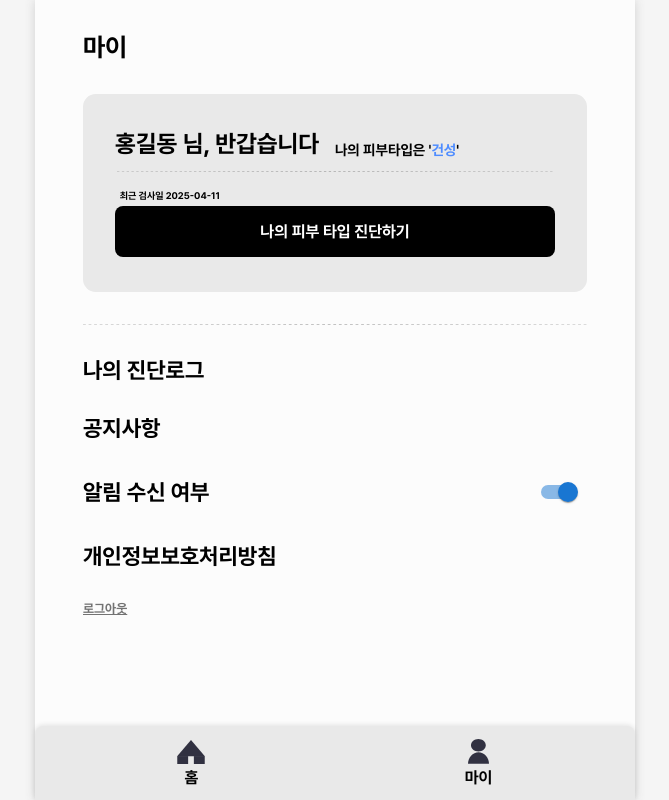
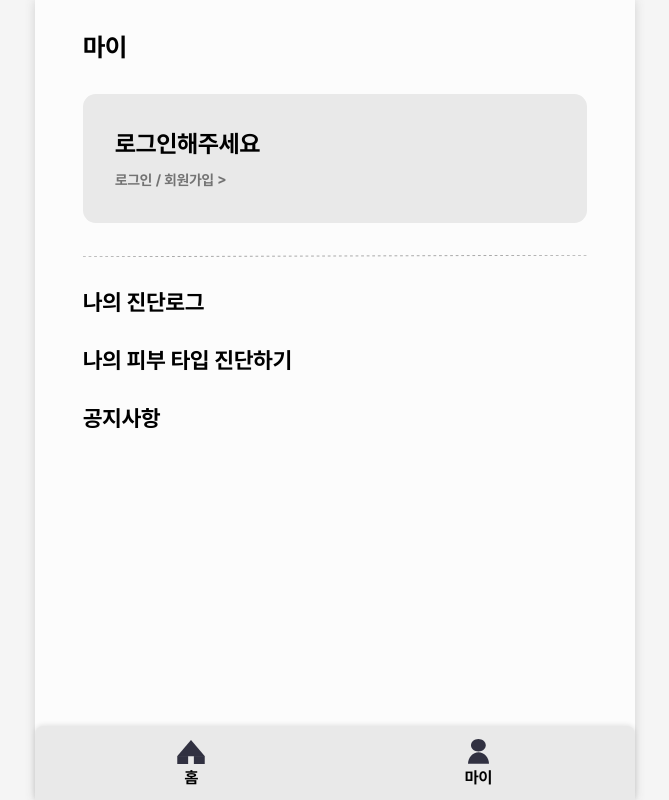
Before and after one commit to AcneLog/AcneLog_web, a React (Vite) app: page /my in a window 1280 px wide. Shown: the whole page, without its empty margins (305-974 px from the left). Built offline with nearby package versions, Linux system fonts and the light colour scheme.

Commit message:
[#6] feat: My 사이드바 메뉴 라우팅 처리

```diff
--- a/src/pages/My/My.tsx
+++ b/src/pages/My/My.tsx
@@ -4,7 +4,7 @@ import useCustomNavigate from '../../hooks/useNavigate';
 import Switch from '@mui/material/Switch';
 
 function My() {
-  const isLoggedIn = true; // [TODO] 사용자 로그인 여부
+  const isLoggedIn = false; // [TODO] 사용자 로그인 여부
   const goToPage = useCustomNavigate();
 
   // [TODO] api: 사용자 피부타입
@@ -33,7 +33,7 @@ function My() {
               <div>
                 {/* [TODO] api: 피부타입 검사일 */}
                 <S.blackBoxText>최근 검사일 2025-04-11</S.blackBoxText>
-                <S.blackBox>나의 피부 타입 진단하기</S.blackBox>
+                <S.blackBox onClick={() => goToPage('/skin')}>나의 피부 타입 진단하기</S.blackBox>
               </div>
             </>
           )}
@@ -43,19 +43,29 @@ function My() {
       <S.SidebarContainer_2>
         {!isLoggedIn ? (
           <>
-            <p>나의 진단로그</p>
-            <p>나의 피부 타입 진단하기</p>
-            <p>공지사항</p>
+            <p style={{ cursor: 'pointer' }} onClick={() => goToPage('/mylog')}>
+              나의 진단로그
+            </p>
+            <p style={{ cursor: 'pointer' }} onClick={() => goToPage('/skin')}>
+              나의 피부 타입 진단하기
+            </p>
+            <p style={{ cursor: 'pointer' }} onClick={() => goToPage('/notice')}>
+              공지사항
+            </p>
           </>
         ) : (
           <>
-            <p>나의 진단로그</p>
-            <p>공지사항</p>
+            <p style={{ cursor: 'pointer' }} onClick={() => goToPage('/mylog')}>
+              나의 진단로그
+            </p>
+            <p style={{ cursor: 'pointer' }} onClick={() => goToPage('/notice')}>
+              공지사항
+            </p>
             <S.switchBar>
               <p>알림 수신 여부</p>
-              <Switch defaultChecked />
+              <Switch />
             </S.switchBar>
-            <p>개인정보보호처리방침</p>
+            <p style={{ cursor: 'pointer' }}>개인정보보호처리방침</p>
           </>
         )}
       </S.SidebarContainer_2>
--- /dev/null
+++ b/src/pages/Notice.tsx
@@ -0,0 +1,5 @@
+function Notice() {
+  return <h1>공지사항 페이지입니다</h1>;
+}
+
+export default Notice;
--- /dev/null
+++ b/src/pages/SkinDiagnosis.tsx
@@ -0,0 +1,5 @@
+function SkinDiagnosis() {
+  return <h1>피부타입 진단 페이지입니다</h1>;
+}
+
+export default SkinDiagnosis;
--- a/src/routes/Router.tsx
+++ b/src/routes/Router.tsx
@@ -7,6 +7,8 @@ import Login from '../pages/Login';
 import NotFound from '../pages/NotFound';
 import Diagnosis from '../pages/Diagnosis';
 import My from '../pages/My/My';
+import SkinDiagnosis from '../pages/SkinDiagnosis';
+import Notice from '../pages/Notice';
 
 function AppRouter() {
   return (
@@ -17,11 +19,13 @@ function AppRouter() {
           <Route path="/" element={<Home />} />
           <Route path="/login" element={<Login />} />
           <Route path="/my" element={<My />} />
+          <Route path="/notice" element={<Notice />} />
 
           {/* 로그인한 사람만 접근 가능한 라우트 */}
           <Route element={<PrivateRoute />}>
             <Route path="/mylog" element={<MyLog />} />
             <Route path="/diagnosis" element={<Diagnosis />} />
+            <Route path="/skin" element={<SkinDiagnosis />} />
           </Route>
         </Route>
 
```
